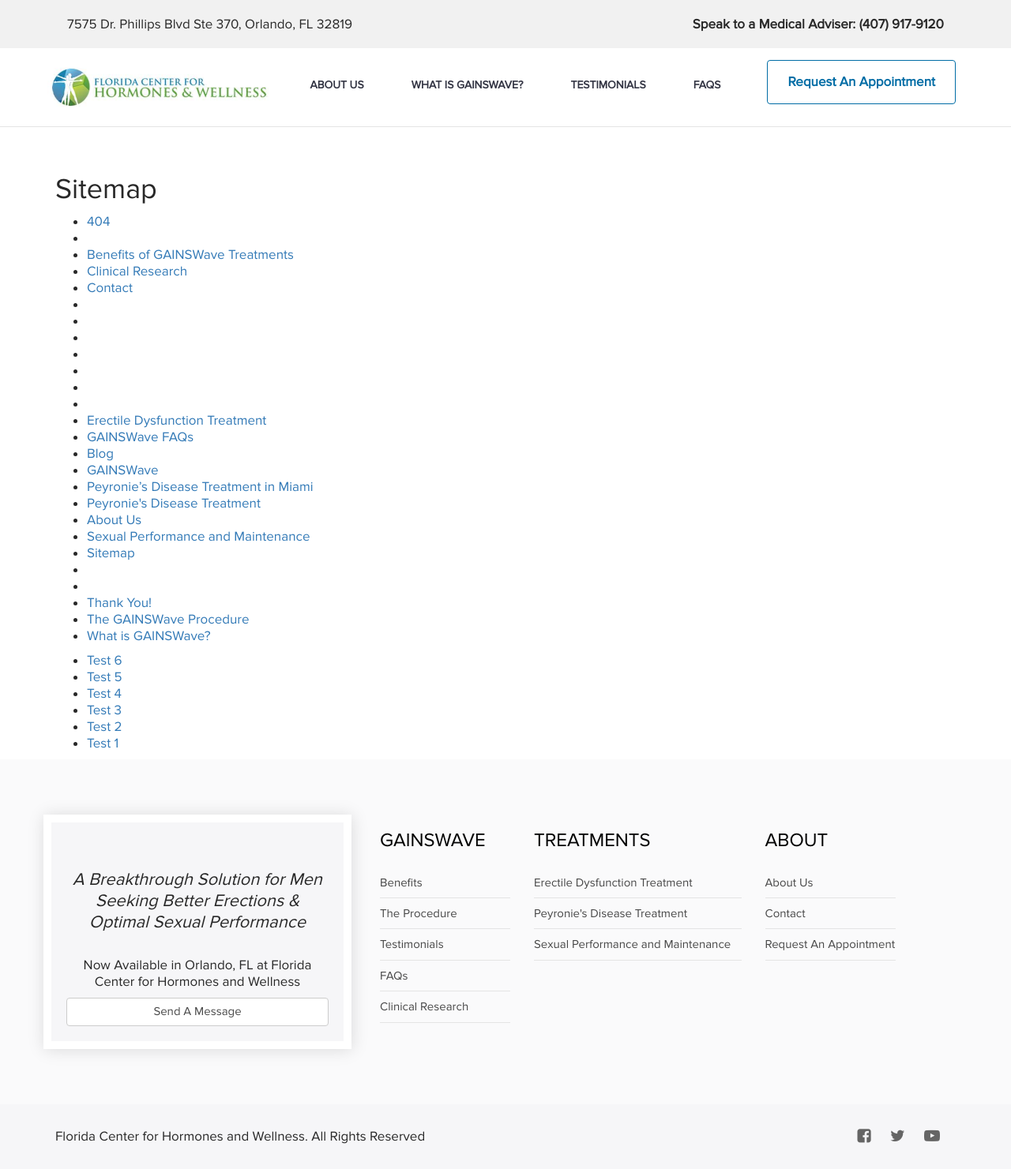
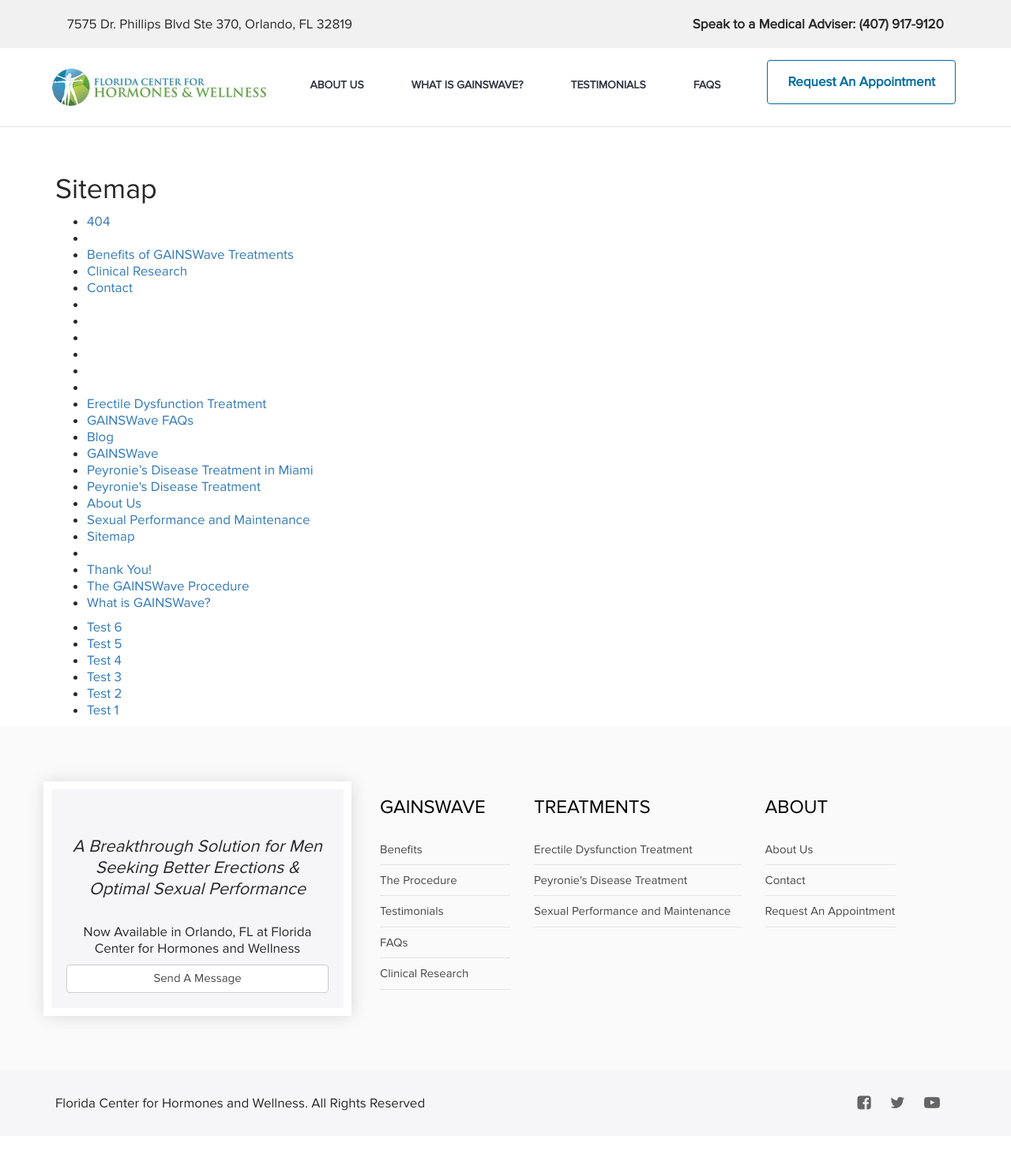
Before and after one commit to aaghealth/gainswavecolumbus.com, a Jekyll site: the page built from sitemap.html, in a window 1280 px wide. Shown: the whole page at 79% size. Built offline with Jekyll 4.4.1, drawn with Linux system fonts in a browser that asks for light colours; nearby versions of some CDN libraries; after the commit the page ends 1439 px from its top, so only the background shows below that.

Commit message:
Update sitemap.html

```diff
--- a/sitemap.html
+++ b/sitemap.html
@@ -4,7 +4,7 @@
 ---
 <ul>
  {% for page in site.pages %}
-    {% if page.layout != null or page.url != 'drip1.html' %}
+    {% if page.layout != null or page.layout != emails-drip %}
     <li><a href="{{ site.url }}{{ page.url}}">{% if page.title != '' %}{{ page.title }} {% else %} {{ page.meta_title }} {% endif %}</a></li>
     {% endif %}
     {% endfor %}
```
